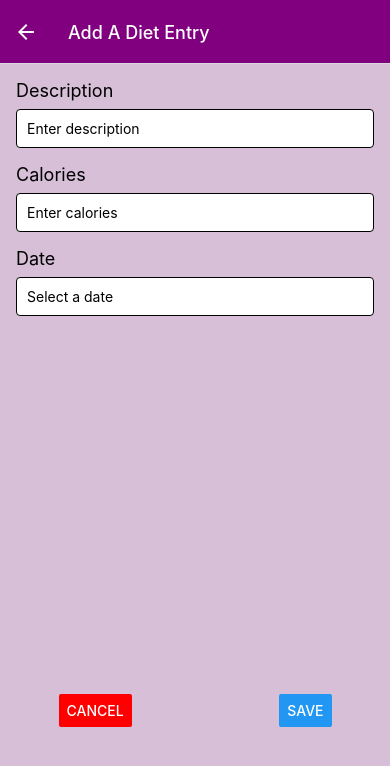
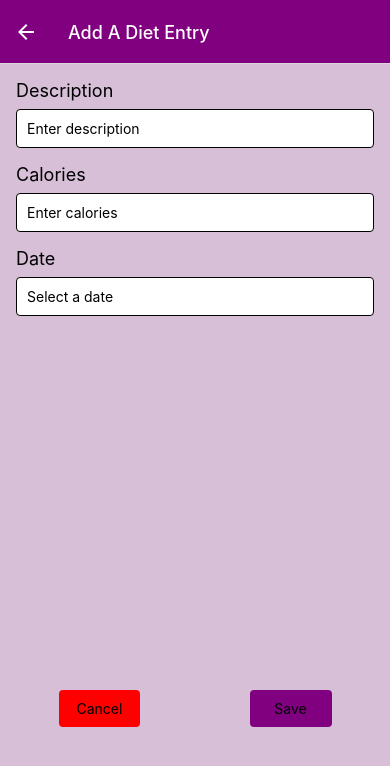
Before and after one commit to yundii/simple-to-do-list-app, a React Native app: screen /AddDietEntry in a window 390 px wide. Shown: the top 766 px of the page. Built offline with nearby package versions, Linux system fonts and the light colour scheme; no server answers; the database is empty.

Commit message:
Make a reusable Pressable Button component

```diff
--- /dev/null
+++ b/Components/PressableButton.js
@@ -0,0 +1,25 @@
+import React from 'react';
+import { Pressable, View } from 'react-native';
+
+const PressableButton = ({ onPress, children, androidRippleColor = 'red', buttonStyle, pressedStyle }) => {
+  return (
+    <Pressable
+      onPress={onPress}
+      android_ripple={{
+        color: androidRippleColor,
+        borderless: true,
+        radius: 25
+      }}
+      style={({ pressed }) => [
+        buttonStyle,
+        pressed && pressedStyle,
+      ]}
+    >
+      <View>
+        {children}
+      </View>
+    </Pressable>
+  );
+};
+
+export default PressableButton;
--- a/Helpers/styles.js
+++ b/Helpers/styles.js
@@ -50,9 +50,8 @@ export const colors = {
       alignItems: 'center',
     },
     headerButton: {
-      color: colors.White,
-      fontSize: 18,
-      marginRight: 10,
+      flexDirection: 'row',
+      width: 60,
     },
     label: {
       fontSize: 18,
@@ -79,6 +78,7 @@ export const colors = {
       padding: 10,
       borderRadius: 4,
       backgroundColor: colors.Purple,
+      alignItems: 'center',
     },
     checkbox: {
       color: colors.Purple,
@@ -91,6 +91,11 @@ export const colors = {
       width: '90%',
       alignSelf: 'center'
     },
+    pressedStyle: {
+      transform: [{ scale: 1.5 }, { rotate: '5deg' }],
+      opacity: 0.7,
+    },
+
   };
 
 // Define a common screen header style
--- a/Screens/Activities.js
+++ b/Screens/Activities.js
@@ -1,10 +1,11 @@
 import React, { useContext } from 'react';
-import { View, TouchableOpacity} from 'react-native';
+import { View} from 'react-native';
 import ItemsList from '../Components/ItemsList';
 import { commonStyles, colors } from '../Helpers/styles';
 import { ThemeContext } from '../context/ThemeContext';
 import { useNavigation } from '@react-navigation/native';
 import { Ionicons} from '@expo/vector-icons';
+import PressableButton from '../Components/PressableButton';
 
 // This is the Activities screen that displays the list of activities
 const ActivitiesScreen = () => {
@@ -14,13 +15,15 @@ const ActivitiesScreen = () => {
   React.useLayoutEffect(() => {
     navigation.setOptions({
       headerRight: () => (
-        <TouchableOpacity
-          style={{ flexDirection: 'row', width: 60 }}
+        <PressableButton
           onPress={() => navigation.navigate('AddActivity')}
+          pressedStyle={commonStyles.pressedStyle}
         >
+          <View style={commonStyles.headerButton}>
           <Ionicons name="add" size={24} color={colors.White} />
-          <Ionicons name="walk" size={24} color={colors.White}/>
-        </TouchableOpacity>
+          <Ionicons name="walk" size={24} color={colors.White} />
+          </View>
+        </PressableButton>
       ),
     });
   }, [navigation]);
--- a/Screens/AddADietEntry.js
+++ b/Screens/AddADietEntry.js
@@ -1,11 +1,12 @@
 import React, { useState, useContext, useEffect, useLayoutEffect } from 'react';
-import { View, Text, TextInput, Button, Alert, TouchableOpacity} from 'react-native';
+import { View, Text, TextInput, Alert} from 'react-native';
 import DateInput from '../Components/DateInput';
 import { commonStyles, colors } from '../Helpers/styles';
 import { ThemeContext } from '../context/ThemeContext';
 import Checkbox from 'expo-checkbox';
 import { Ionicons } from '@expo/vector-icons';
 import { addToDB, deleteDocFromDB } from '../Firebase/firestoreHelper';
+import PressableButton from '../Components/PressableButton';
 
 // This is the AddDietEntry screen that allows users to add a diet entry
 const AddDietEntry = ({ navigation, route }) => {
@@ -70,12 +71,12 @@ const AddDietEntry = ({ navigation, route }) => {
         // If editing, update the existing diet entry in Firestore
         addToDB('dietEntries', updatedDietEntry, route.params.dietEntry.id);
         Alert.alert('Important', 'Are you sure you want to save these changes?', [
+          { text: 'No', style: 'cancel' },
           { text: 'Yes', onPress: () => {
             Alert.alert('Success', 'Diet entry updated successfully.', [
               { text: 'OK', onPress: () => navigation.goBack() },
             ]);
           }},
-          { text: 'No', style: 'cancel' },
         ]);
       } else {
         // If adding a new entry, add it to Firestore
@@ -89,6 +90,7 @@ const AddDietEntry = ({ navigation, route }) => {
 
   const handleDelete = () => {
     Alert.alert('Delete Diet Entry', 'Are you sure you want to delete this diet entry?', [
+      { text: 'No', style: 'cancel' },
       { text: 'Yes', onPress: async () => {
         try {
           await deleteDocFromDB('dietEntries', route.params.dietEntry.id);
@@ -99,7 +101,6 @@ const AddDietEntry = ({ navigation, route }) => {
           Alert.alert('Error', 'Failed to delete diet entry. Please try again.');
         }
       }},
-      { text: 'No', style: 'cancel' },
     ]);
   };
 
@@ -111,9 +112,12 @@ const AddDietEntry = ({ navigation, route }) => {
     if (isEditing) {
       navigation.setOptions({
         headerRight: () => (
-          <TouchableOpacity onPress={handleDelete}>
+          <PressableButton
+            onPress={handleDelete}
+            pressedStyle={commonStyles.pressedStyle}
+          >
             <Ionicons name="trash" size={24} color={colors.White} />
-          </TouchableOpacity>
+          </PressableButton>
         ),
       });
     }
@@ -160,8 +164,21 @@ const AddDietEntry = ({ navigation, route }) => {
 
       {/* Save and Cancel buttons */}
       <View style={commonStyles.buttonContainer}>
-        <Button title="Cancel" onPress={() => navigation.goBack()} color={colors.Red} />
-        <Button title="Save" onPress={handleSave} />
+      <PressableButton
+          onPress={() => navigation.goBack()}
+          buttonStyle={[commonStyles.button, { backgroundColor: colors.Red }]}
+          pressedStyle={commonStyles.pressedStyle}
+        >
+          <Text>Cancel</Text>
+        </PressableButton>
+
+        <PressableButton
+          onPress={handleSave}
+          buttonStyle={commonStyles.button}
+          pressedStyle={commonStyles.pressedStyle}
+        >
+          <Text>Save</Text>
+        </PressableButton>
       </View>
     </View>
   );
--- a/Screens/AddAnActivity.js
+++ b/Screens/AddAnActivity.js
@@ -1,5 +1,5 @@
 import React, { useState, useContext, useEffect, useLayoutEffect } from 'react';
-import { View, Text, TextInput, Button, Alert, TouchableOpacity } from 'react-native';
+import { View, Text, TextInput, Alert} from 'react-native';
 import DropDownPicker from 'react-native-dropdown-picker';
 import { commonStyles, colors } from '../Helpers/styles';
 import Checkbox from 'expo-checkbox';
@@ -7,6 +7,7 @@ import DateInput from '../Components/DateInput';
 import { ThemeContext } from '../context/ThemeContext';
 import { Ionicons} from '@expo/vector-icons';
 import { addToDB, deleteDocFromDB } from '../Firebase/firestoreHelper';
+import PressableButton from '../Components/PressableButton';
 
 // This is the AddAnActivity screen that allows users to add an activity
 const AddActivity = ({ navigation, route }) => {
@@ -128,9 +129,12 @@ const AddActivity = ({ navigation, route }) => {
     if (isEditing) {
       navigation.setOptions({
         headerRight: () => (
-          <TouchableOpacity onPress={handleDelete}>
+          <PressableButton
+            onPress={handleDelete}
+            pressedStyle={commonStyles.pressedStyle}
+          >
             <Ionicons name="trash" size={24} color={colors.White} />
-          </TouchableOpacity>
+          </PressableButton>
         ),
       });
     }
@@ -183,8 +187,21 @@ const AddActivity = ({ navigation, route }) => {
 
       {/* Save and Cancel buttons */}
       <View style={commonStyles.buttonContainer}>
-        <Button title="Cancel" onPress={() => navigation.goBack()} color={colors.Red} style = {commonStyles.button}/>
-        <Button title="Save" onPress={handleSave} />
+      <PressableButton
+          onPress={() => navigation.goBack()}
+          buttonStyle={[commonStyles.button, { backgroundColor: colors.Red }]}
+          pressedStyle={commonStyles.pressedStyle}
+        >
+          <Text>Cancel</Text>
+        </PressableButton>
+
+        <PressableButton
+          onPress={handleSave}
+          buttonStyle={commonStyles.button}
+          pressedStyle={commonStyles.pressedStyle}
+        >
+          <Text>Save</Text>
+        </PressableButton>
       </View>
 
 
--- a/Screens/Diet.js
+++ b/Screens/Diet.js
@@ -5,6 +5,7 @@ import { commonStyles, colors } from '../Helpers/styles';
 import { ThemeContext } from '../context/ThemeContext';
 import { useNavigation } from '@react-navigation/native';
 import { Ionicons} from '@expo/vector-icons';
+import PressableButton from '../Components/PressableButton';
 
 // This is the Diet screen that displays the list of diet entries
 const DietScreen = () => {
@@ -14,13 +15,15 @@ const DietScreen = () => {
   React.useLayoutEffect(() => {
     navigation.setOptions({
       headerRight: () => (
-        <TouchableOpacity
-          style={{ flexDirection: 'row', width: 60 }}
+        <PressableButton
           onPress={() => navigation.navigate('AddDietEntry')}
+          pressedStyle={commonStyles.pressedStyle}
         >
+          <View style={commonStyles.headerButton}>
           <Ionicons name="add" size={24} color={colors.White} />
           <Ionicons name="fast-food" size={24} color={colors.White} />
-        </TouchableOpacity>
+          </View>
+        </PressableButton>
       ),
     });
   }, [navigation]);
--- a/Screens/Settings.js
+++ b/Screens/Settings.js
@@ -1,7 +1,8 @@
 import React, { useContext } from 'react';
-import { View, Button, StyleSheet } from 'react-native';
+import { View, Text, StyleSheet } from 'react-native';
 import { colors, commonStyles} from '../Helpers/styles';
 import { ThemeContext } from '../context/ThemeContext';
+import PressableButton from '../Components/PressableButton';
 
 // This is the Settings screen that allows the user to toggle the theme
 const SettingsScreen = () => {
@@ -11,7 +12,14 @@ const SettingsScreen = () => {
   return (
     <View style={[styles.container, { backgroundColor: theme.containerBg }]}>
       <View style={styles.buttonContainer}>
-      <Button title="Toggle Theme" onPress={toggleTheme} color={theme.textColor}/>
+      <PressableButton
+        onPress={toggleTheme}
+        buttonStyle={[styles.button, { backgroundColor: theme.itemBg }]}
+        pressedStyle={commonStyles.pressedStyle}
+        //androidRippleColor={theme.textColor}
+      >
+        <Text style={[styles.buttonText, { color: theme.textColor }]}>Toggle Theme</Text>
+      </PressableButton>
       </View>
     </View>
   );
@@ -23,13 +31,17 @@ const styles = StyleSheet.create({
     justifyContent: 'center',
     alignItems: 'center',
   },
-  buttonContainer: {
+  button: {
     width: 150,
-    marginVertical: 10,
-    backgroundColor:colors.Purple,
+    paddingVertical: 10,
+    alignItems: 'center',
     borderRadius: 10,
   },
-
+  buttonText: {
+    fontSize: 16,
+    fontWeight: 'bold',
+    textAlign: 'center',
+  },
 });
 
 export default SettingsScreen;
```
